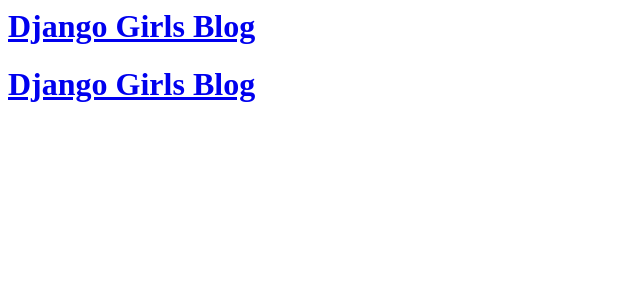
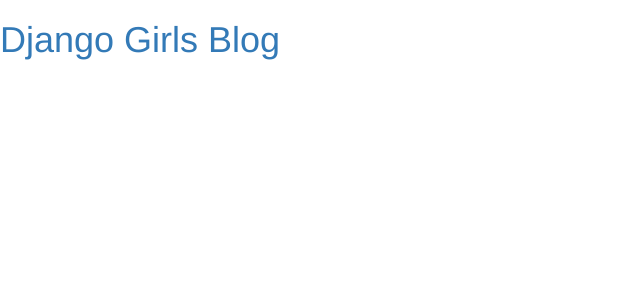
Before and after one commit to graceanneni/my-first-blog, a Django app: page / in a window 1280 px wide. Shown: the top 300 px of the page, without its empty margins (0-640 px from the left). Run offline with Django 3.2, Linux system fonts and the light colour scheme; data that the repository does not hold is empty; some libraries are stand-ins or nearby versions.

Commit message:
Twitter CSS

```diff
--- a/blog/templates/blog/post_list.html
+++ b/blog/templates/blog/post_list.html
@@ -1,11 +1,12 @@
+<link rel="stylesheet" href="//maxcdn.bootstrapcdn.com/bootstrap/3.2.0/css/bootstrap.min.css">
+<link rel="stylesheet" href="//maxcdn.bootstrapcdn.com/bootstrap/3.2.0/css/bootstrap-theme.min.css">
+
 <html>
     <head>
         <title>Django Girls blog</title>
     </head>
     <body>
-        <div>
-            <h1><a href="/">Django Girls Blog</a></h1>
-        </div>
+
 
 <div>
     <h1><a href="/">Django Girls Blog</a></h1>
```
